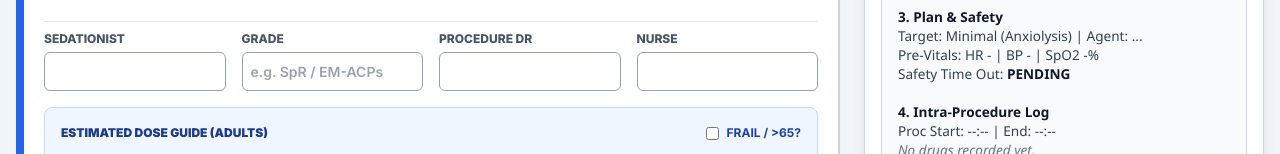
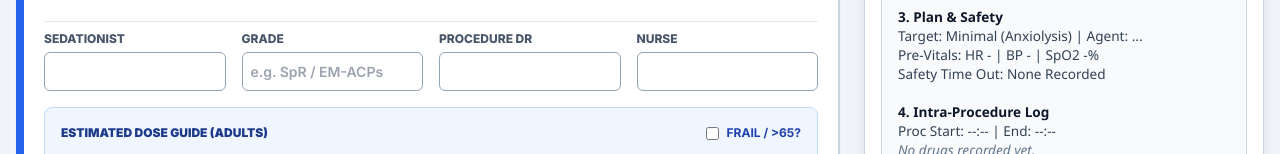
Before and after one commit to shakeymedic/sedation-form, a plain HTML site: page index.html in a window 1280 px wide. Shown: the part 516-670 px from the top of the page. Drawn offline with nearby package versions, Linux system fonts and the light colour scheme.

Commit message:
Update index.html

```diff
--- a/index.html
+++ b/index.html
@@ -883,7 +883,7 @@
             };
             document.getElementsByName('capacity').forEach(r => r.addEventListener('change', () => { toggleCapacity(); saveState(); }));
 
-            // --- EPR LOG GENERATOR ---
+            // --- EPR LOG GENERATOR (UPDATED FOR FULL GRANULARITY) ---
             function generateEPRLog() {
                 if (!$('epr-log-output')) return;
 
@@ -905,6 +905,7 @@
 
                     log += `<strong>2. Assessment & Consent</strong><br>`;
 
+                    // -- Airway --
                     const mallampati = findCheckedRadio('airway-mallampati');
                     const ulbt = findCheckedRadio('airway-ulbt');
                     let airwayFlags = [];
@@ -917,7 +918,16 @@
                         log += `Airway: Mallampati ${mallampati || '-'} | ULBT ${ulbt || '-'} | Flags: ${airwayFlags.length ? airwayFlags.join(', ') : 'None'}<br>`;
                     }
 
+                    // -- ASA & Contraindications --
                     log += `ASA Grade: ${findCheckedRadio('asa-grade') || '-'}<br>`;
+
+                    let ci = [];
+                    if(isChecked('ci-allergy')) ci.push('Allergy');
+                    if(isChecked('ci-hemo')) ci.push('Haemodynamic Instability');
+                    if(isChecked('ci-gcs')) ci.push('Compromised Airway/GCS');
+                    if(ci.length > 0) log += `<strong>CONTRAINDICATIONS NOTED: ${ci.join(', ')}</strong><br>`;
+
+                    // -- Risks & Consent --
                     log += `Capacity: ${findCheckedRadio('capacity') || 'Yes'}<br>`;
 
                     let risks = [];
@@ -927,20 +937,45 @@
                     if(isChecked('risk-resp-depress')) risks.push('Hypoxia');
                     if(isChecked('risk-laryngospasm')) risks.push('Laryngospasm');
                     if(isChecked('risk-aspiration')) risks.push('Aspiration');
+                    if(isChecked('risk-allergy')) risks.push('Anaphylaxis');
+
+                    if(isChecked('risk-failure')) risks.push('Proc Failure');
+                    if(isChecked('risk-treatment')) risks.push('Further Tx/Admission');
+                    if(isChecked('risk-emergence')) risks.push('Emergence Reaction');
+
                     if(risks.length === 0) risks.push('None documented');
                     log += `Risks Discussed: ${risks.join(', ')}<br>`;
-                    log += `Consent: ${findCheckedRadio('consent-type') || '...'}<br><br>`;
+                    log += `Consent: ${findCheckedRadio('consent-type') || '...'}<br>`;
 
-                    log += `<strong>3. Plan & Safety</strong><br>`;
+                    let consentExtras = [];
+                    if(isChecked('consent-leaflet')) consentExtras.push('Leaflet Given');
+                    if(isChecked('consent-questions')) consentExtras.push('Questions Answered');
+                    if(consentExtras.length > 0) log += `Consent Notes: ${consentExtras.join(', ')}<br>`;
+
+                    log += `<br><strong>3. Plan & Safety</strong><br>`;
                     log += `Target: ${val('plan-target') || '...'} | Agent: ${val('plan-agent') || '...'}<br>`;
                     log += `Pre-Vitals: HR ${val('pre-vital-hr') || '-'} | BP ${val('pre-vital-bp') || '-'} | SpO2 ${val('pre-vital-spo2') || '-'}%<br>`;
 
-                    const toComplete = isChecked('to-identity') && isChecked('to-role') && isChecked('to-site') && isChecked('to-monitoring');
-                    log += `Safety Time Out: <strong>${toComplete ? 'COMPLETED' : 'PENDING'}</strong><br>`;
-                    if(isChecked('plan-aagbi')) log += `<em>(AAGBI Standards + Waveform Capnography Confirmed)</em><br>`;
-                    log += `<br>`;
+                    // -- SOAP-ME Explicit List --
+                    let soap = [];
+                    if(isChecked('soap-s')) soap.push('Suction');
+                    if(isChecked('soap-o')) soap.push('Oxygen/BVM');
+                    if(isChecked('soap-a')) soap.push('Airway Equipment');
+                    if(isChecked('soap-m')) soap.push('Monitoring');
+                    if(isChecked('soap-e')) soap.push('Environment/IV');
+                    if(soap.length > 0) log += `Checklist (SOAP-ME): ${soap.join(', ')}<br>`;
 
-                    log += `<strong>4. Intra-Procedure Log</strong><br>`;
+                    if(isChecked('plan-aagbi')) log += `Monitoring: AAGBI Standards + Waveform Capnography Confirmed<br>`;
+
+                    // -- Time Out Explicit List --
+                    let timeOut = [];
+                    if(isChecked('to-identity')) timeOut.push('Patient ID');
+                    if(isChecked('to-role')) timeOut.push('Roles Assigned');
+                    if(isChecked('to-site')) timeOut.push('Site/Side');
+                    if(isChecked('to-monitoring')) timeOut.push('Monitoring Active');
+                    log += `Safety Time Out: ${timeOut.length ? timeOut.join(', ') : 'None Recorded'}<br>`;
+
+                    log += `<br><strong>4. Intra-Procedure Log</strong><br>`;
                     log += `Proc Start: ${$('procedure-start-output')?.textContent || '--:--'} | End: ${$('procedure-end-output')?.textContent || '--:--'}<br>`;
 
                     const drugRows = $('drug-table-body').querySelectorAll('tr');
@@ -981,8 +1016,23 @@
                     log += `Outcome: ${findCheckedRadio('outcome-proc') || '...'}<br>`;
                     log += `Disposal: ${findCheckedRadio('disposal') || '...'}<br>`;
 
-                    const dcComplete = isChecked('dc-vitals') && isChecked('dc-aao') && isChecked('dc-oral') && isChecked('dc-pain') && isChecked('dc-home');
-                    log += `Criteria Met: ${dcComplete ? 'YES' : 'Pending'}<br>`;
+                    // -- Discharge Criteria Explicit List --
+                    let dc = [];
+                    if(isChecked('dc-vitals')) dc.push('Vitals Baseline');
+                    if(isChecked('dc-aao')) dc.push('Alert/Orientated');
+                    if(isChecked('dc-oral')) dc.push('Tol. Fluids');
+                    if(isChecked('dc-pain')) dc.push('Pain Managed');
+                    if(isChecked('dc-home')) dc.push('Home Care');
+                    if(isChecked('dc-reversal-time')) dc.push('Reversal Wait OK');
+                    log += `Discharge Checks: ${dc.length ? dc.join(', ') : 'None Checked'}<br>`;
+
+                    // -- Instructions Explicit List --
+                    let di = [];
+                    if(isChecked('di-drive')) di.push('No Driving');
+                    if(isChecked('di-adult')) di.push('Accompanied');
+                    if(isChecked('di-alcohol')) di.push('No Alcohol');
+                    if(isChecked('di-decisions')) di.push('No Legal Decisions');
+                    if(di.length > 0) log += `Instructions Given: ${di.join(', ')}<br>`;
 
                     $('epr-log-output').innerHTML = log;
                 } catch (e) {
```
